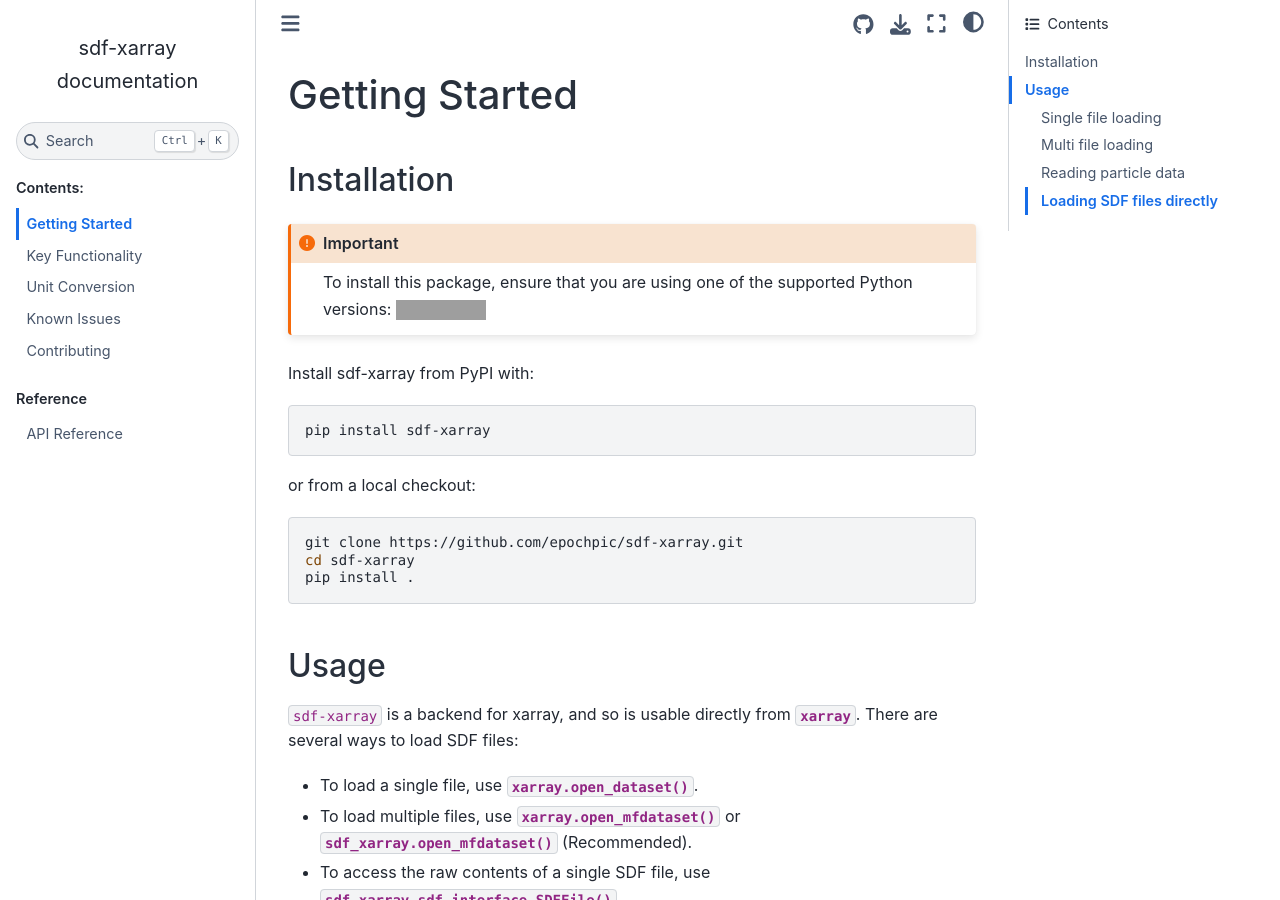
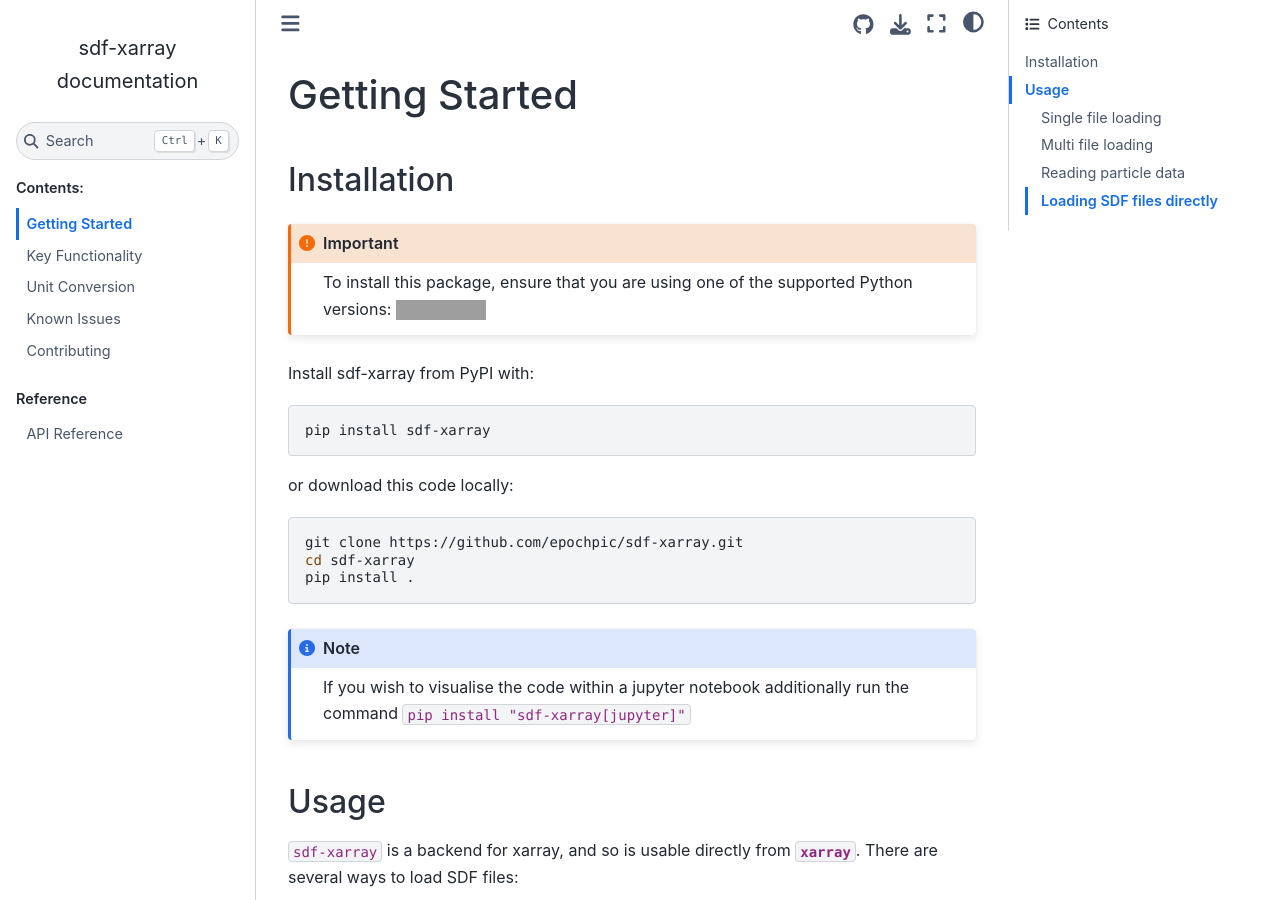
Before and after one commit to epochpic/sdf-xarray, a Sphinx documentation site: the page built from docs/getting_started.rst, in a window 1280 px wide and 900 px high. Built offline with Sphinx 7.4.7 and the Sphinx Book theme 1.1.4, drawn with Linux system fonts in a browser that asks for light colours; grey boxes are pictures that could not be loaded.

Commit message:
Add note on jupyter support

```diff
--- a/docs/getting_started.rst
+++ b/docs/getting_started.rst
@@ -22,13 +22,17 @@
 
     pip install sdf-xarray
 
-or from a local checkout:
+or download this code locally:
 
 .. code-block:: bash
 
     git clone https://github.com/epochpic/sdf-xarray.git
     cd sdf-xarray
     pip install .
+
+.. note::
+    If you wish to visualise the code within a jupyter notebook additionally
+    run the command ``pip install "sdf-xarray[jupyter]"``
 
 Usage
 -----
```
